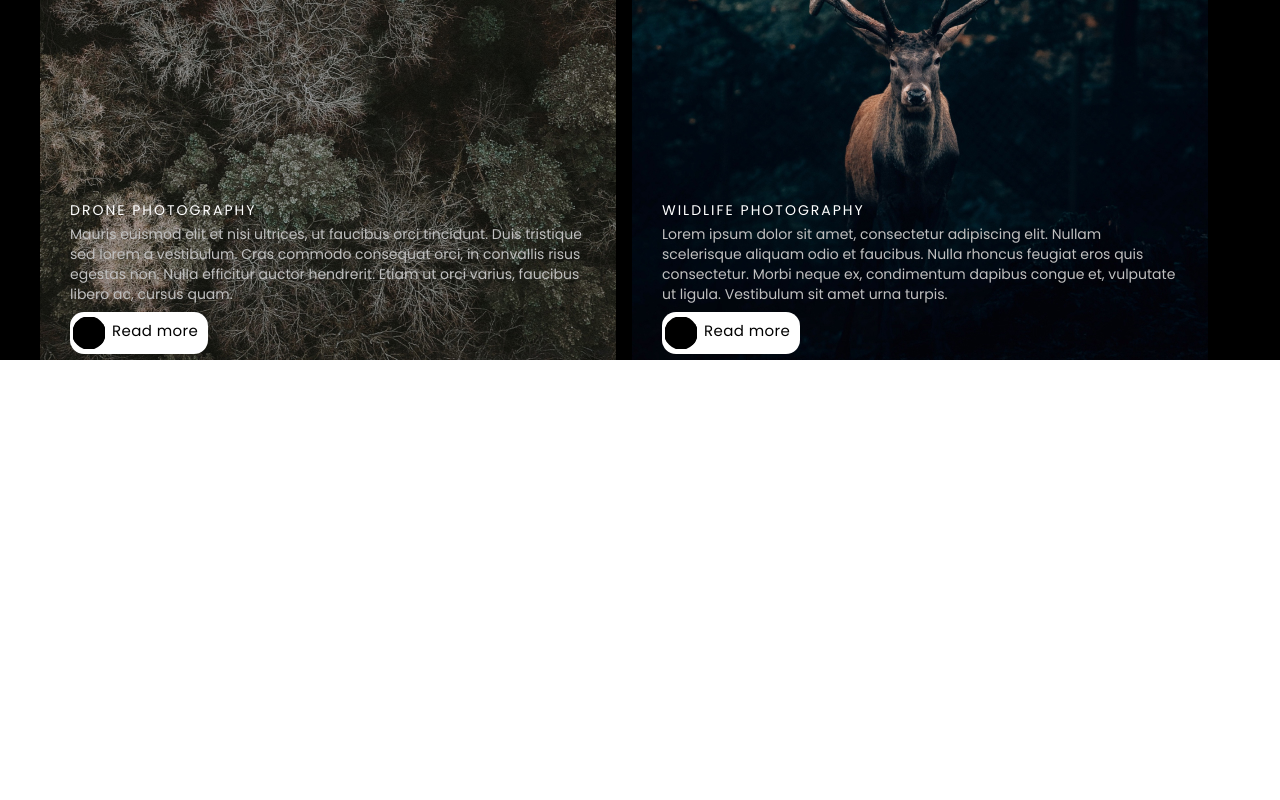
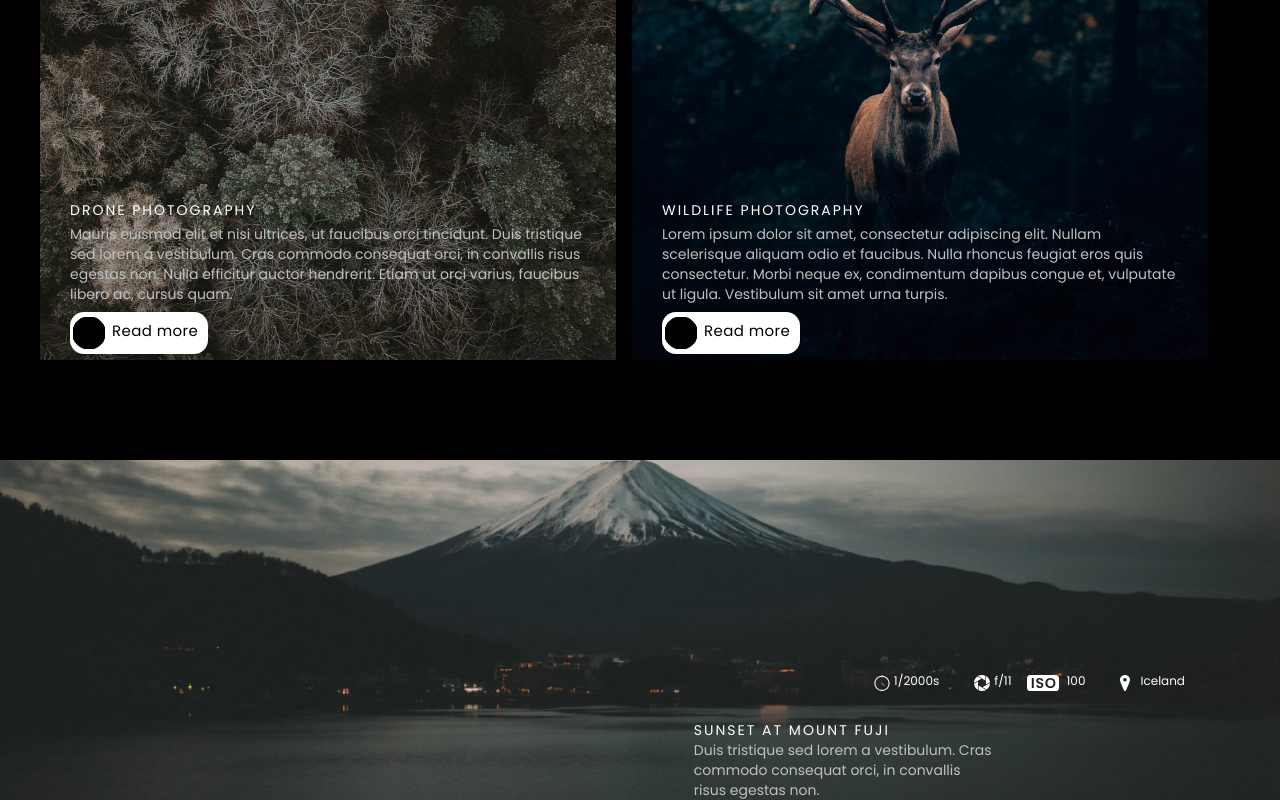
Before and after one commit to Ku4eryavyy/landing, a website: page aperture/src/index.html in a window 1280 px wide. Shown: the part 2003-2803 px from the top of the page. Before the commit the page ends 2363 px from the top, so only its background shows below. Drawn offline with Linux system fonts and the light colour scheme.

Commit message:
added files 2

```diff
--- a/aperture/src/index.html
+++ b/aperture/src/index.html
@@ -95,6 +95,42 @@
     </div>
 </div>
     </section>
+    <section class="third__main">
+        <div class="wrapper">
+            <div class="third__header">
+                <div class="header__title">
+                    <h2 class="title--third-header" >
+                        Sunset at Mount Fuji
+                    </h2>
+                    <p class="description--third-header">
+                        Duis tristique sed lorem a vestibulum. Cras commodo consequat orci, in convallis risus egestas non.
+                    </p>
+                </div>
+                <div class="second__about-studio">
+                    <div class="about-studio__container">
+                    <p class="info__about-studio info__about-studio--first">
+                        1/2000s
+                    </p>
+                    </div>
+                    <div class="about-studio__container">
+                    <p class="info__about-studio info__about-studio--second">
+                        f/11
+                    </p>
+                    </div>
+                    <div class="about-studio__container">
+                    <p class="info__about-studio info__about-studio--third">
+                        100
+                    </p>
+                    </div>
+                    <div class="about-studio__container">
+                    <p class="info__about-studio info__about-studio--fourth">
+                        Iceland
+                    </p>
+                </div>
+                </div>
+            </div>
+        </div>
+    </section>
     </main>
 </body>
 </html>
--- a/aperture/src/scss/partials/_main.scss
+++ b/aperture/src/scss/partials/_main.scss
@@ -181,6 +181,7 @@ main {
 .photographs-on-camera {
     display: flex;
     flex-wrap: wrap;
+    padding-bottom: 100px;
 }
 
 .second-block {
@@ -216,3 +217,49 @@ main {
     background-image: url(../images/trees-img.jpg);
     margin-right: 16px;
 }
+
+.third__main {
+    background-image: url(../images/mountains.jpg);
+    background-repeat: no-repeat;
+    background-position: center;
+    background-size: cover;
+}
+
+.third__header {
+    display: flex;
+    justify-content: end;
+}
+
+.header__title {
+    padding-top: 260px;
+    margin: 0;
+    width: 200px;
+}
+
+.title--third-header{
+    margin: 0;
+    font-family: 'Poppins';
+    font-style: normal;
+    font-weight: 400;
+    font-size: 14px;
+    line-height: 20px;
+    letter-spacing: 2px;
+    text-transform: uppercase;
+    color: #FFFFFF;
+}
+
+.description--third-header {
+    font-family: 'Poppins';
+    font-style: normal;
+    font-weight: 400;
+    font-size: 14px;
+    line-height: 20px;
+    color: #C0C0C0;
+    width: 298px;
+    margin: 0;
+}
+
+.second__about-studio {
+    display: flex;
+    padding-top: 203px;
+}
```
Also changed, not shown: aperture/src/css/style.css, aperture/src/images/mountains.jpg (added).
